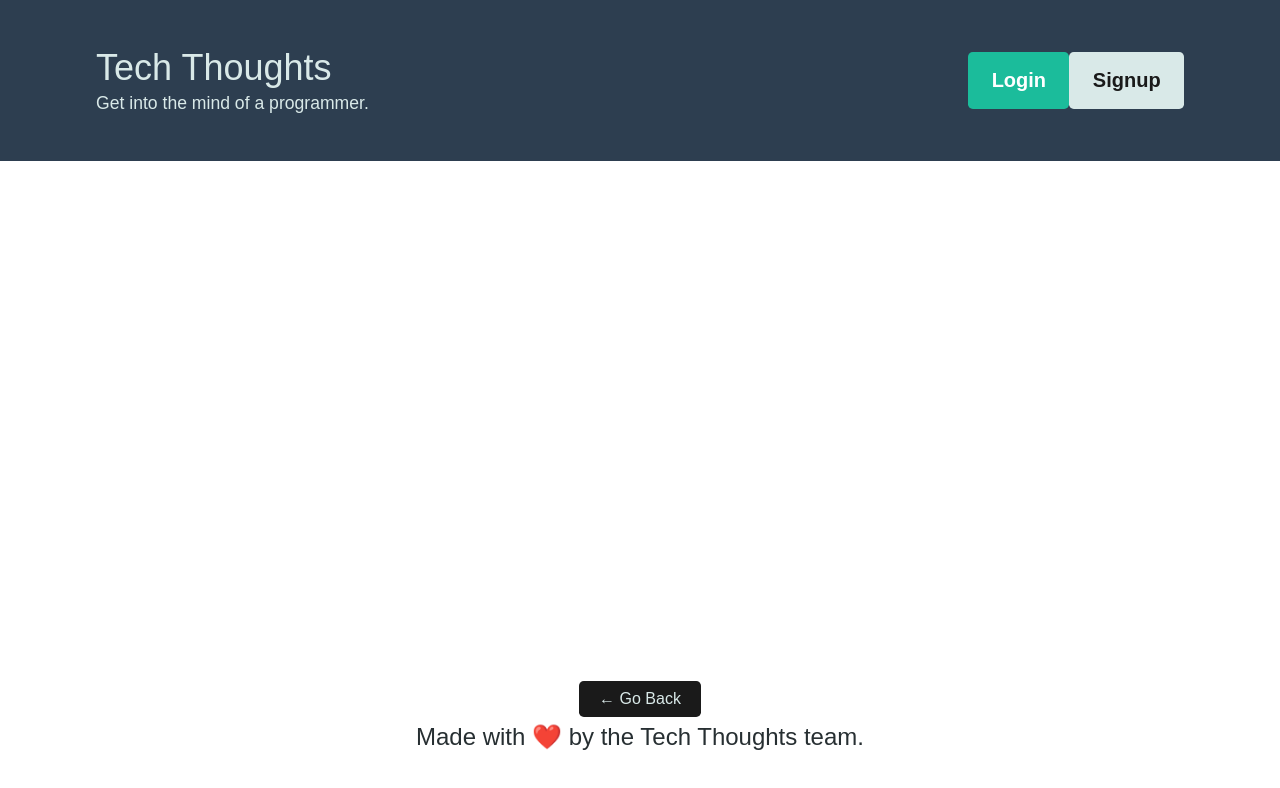
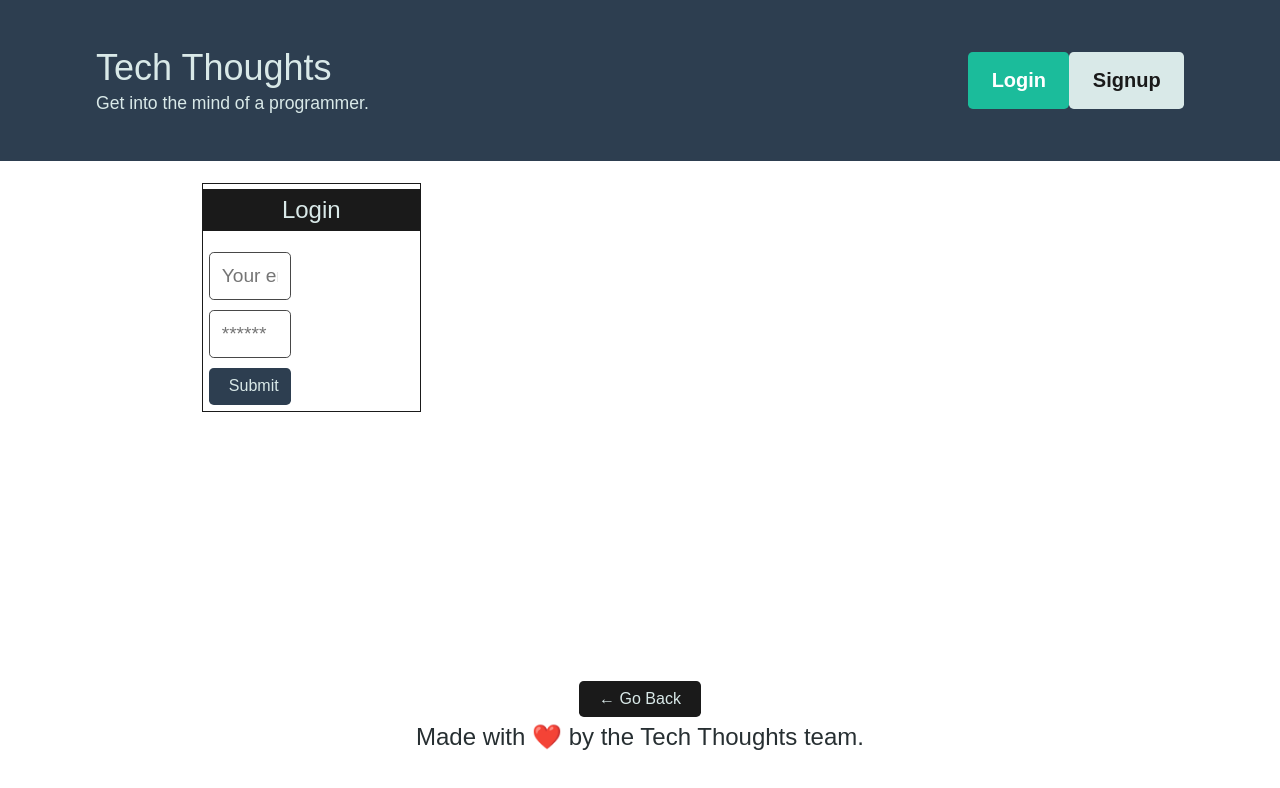
Before and after one commit to TechnoPrep/ticket-main, a React (Create React App) app in the folder client/: page /login in a window 1280 px wide. Shown: the top 788 px of the page. Built offline with nearby package versions, Linux system fonts and the light colour scheme.

Commit message:
Updated login js

```diff
--- a/client/src/pages/Login.js
+++ b/client/src/pages/Login.js
@@ -1,15 +1,94 @@
 import React, { useState } from 'react';
-import { useHistory } from 'react-router-dom';
+import { Link } from 'react-router-dom';
 import { useMutation, useQuery } from '@apollo/client';
-import {  } from '../utils/queries';
-import {  } from '../utils/mutations';
+// import { useMutation } from '../utils/queries';
+import { LOGIN_USER } from '../utils/mutations';
 
-const Login = () => {
-  // const { loading, data } = useQuery();
+import Auth from '../utils/auth';
+
+const Login = (props) => {
+  const [formState, setFormState] = useState({ email: '', password: '' });
+  const [login, { error, data }] = useMutation(LOGIN_USER);
+
+  // update state based on form input changes
+  const handleChange = (event) => {
+    const { name, value } = event.target;
+
+    setFormState({
+      ...formState,
+      [name]: value,
+    });
+  };
+
+  // submit form
+  const handleFormSubmit = async (event) => {
+    event.preventDefault();
+    console.log(formState);
+    try {
+      const { data } = await login({
+        variables: { ...formState },
+      });
+
+      Auth.login(data.login.token);
+    } catch (e) {
+      console.error(e);
+    }
+
+    // clear form values
+    setFormState({
+      email: '',
+      password: '',
+    });
+  };
 
   return (
-    <>
-    </>
+    <main className="flex-row justify-center mb-4">
+      <div className="col-12 col-lg-10">
+        <div className="card">
+          <h4 className="card-header bg-dark text-light p-2">Login</h4>
+          <div className="card-body">
+            {data ? (
+              <p>
+                Success! You may now head{' '}
+                <Link to="/">back to the homepage.</Link>
+              </p>
+            ) : (
+              <form onSubmit={handleFormSubmit}>
+                <input
+                  className="form-input"
+                  placeholder="Your email"
+                  name="email"
+                  type="email"
+                  value={formState.email}
+                  onChange={handleChange}
+                />
+                <input
+                  className="form-input"
+                  placeholder="******"
+                  name="password"
+                  type="password"
+                  value={formState.password}
+                  onChange={handleChange}
+                />
+                <button
+                  className="btn btn-block btn-primary"
+                  style={{ cursor: 'pointer' }}
+                  type="submit"
+                >
+                  Submit
+                </button>
+              </form>
+            )}
+
+            {error && (
+              <div className="my-3 p-3 bg-danger text-white">
+                {error.message}
+              </div>
+            )}
+          </div>
+        </div>
+      </div>
+    </main>
   );
 };
 
```
